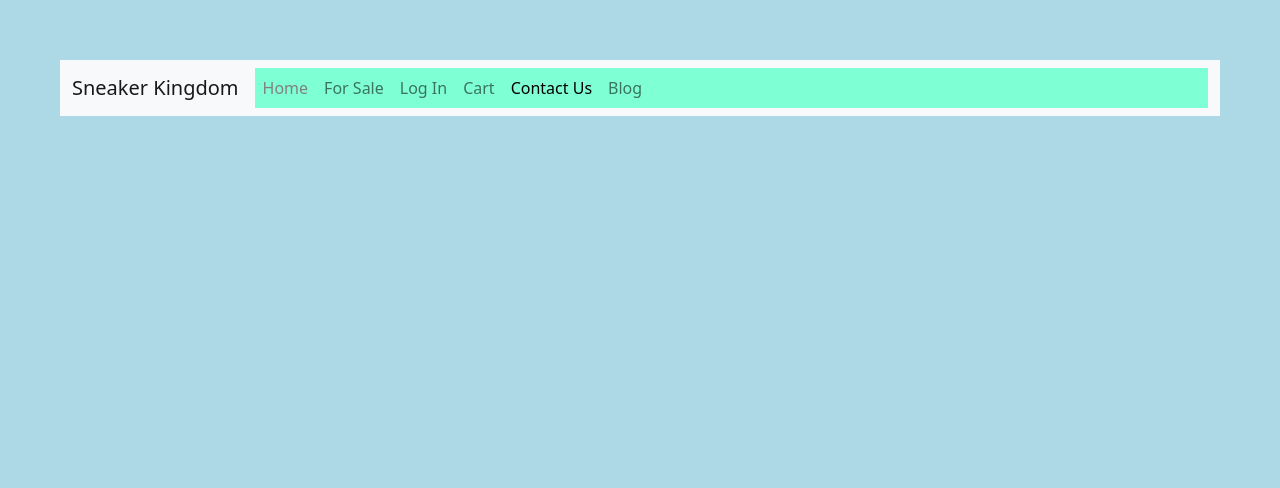
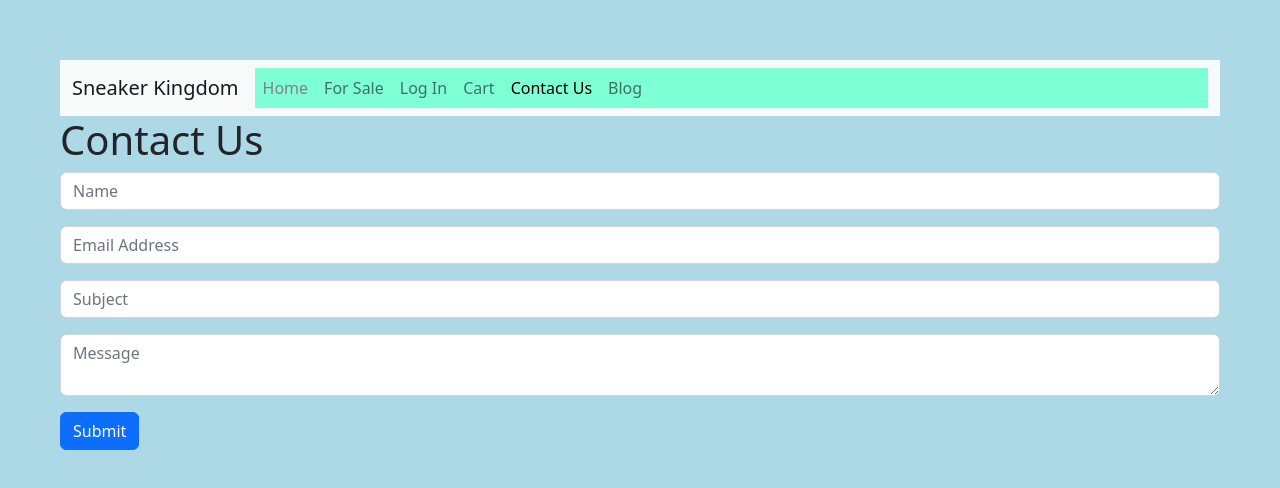
Before and after one commit to Darhon24/SneakersCo, a plain HTML site: page contactus.html in a window 1280 px wide. Drawn offline with nearby package versions, Linux system fonts and the light colour scheme.

Commit message:
Blog an Contact us

```diff
--- a/contactus.html
+++ b/contactus.html
@@ -18,6 +18,8 @@
 
 <body>
 
+
+    </main>
     <body style="padding: 60px;">
 
         <nav class="navbar navbar-expand-lg bg-light">
@@ -50,6 +52,46 @@
             </div>
             </div>
         </nav>
+
+        <div class="text-above">
+<h1>Contact Us</h1>
+
+        </div>
+
+        <div class="contact-info">
+            <form>
+                <div class="mb-3">
+
+                  <input placeholder="Name" type="email" class="form-control" id="exampleInputEmail1" aria-describedby="emailHelp">
+
+                </div>
+                <div class="mb-3">
+
+                  <input placeholder="Email Address" type="password" class="form-control" id="exampleInputPassword1">
+                </div>
+
+                <div class="mb-3">
+
+                    <input  placeholder="Subject" type="password" class="form-control" id="exampleInputPassword1">
+                  </div>
+                  <div class="mb-3">
+
+                    <textarea placeholder="Message" type="password" class="form-control" id="exampleInputPassword1"></textarea>
+                  </div>
+
+                <button type="submit" class="btn btn-primary">Submit</button>
+              </form>
+            </div>
+
+            <!-- Links/icons to social networks -->
+             <!-- <a class="menu-item">
+                <span><i class="bi bi-facebook"></i></span>
+
+            </a>
+             <a class="menu-item"><i class="bi bi-github"></i></a>
+             <a class="menu-item"><i class="bi bi-linkedin"></i></a> -->
+
+             <!-- <a class="menu-item"><i class="bi bi-skype"></i></a> -->
     </body>
 
 </html>
```
Also changed, not shown: aboutus.html (+14 -1 lines).
